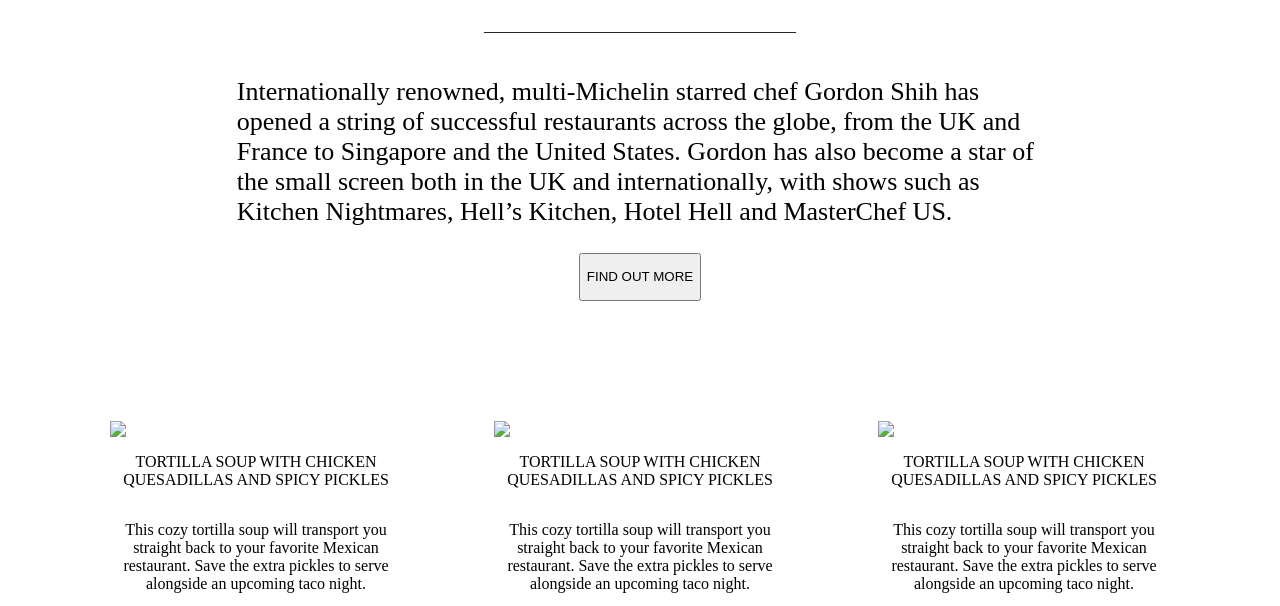
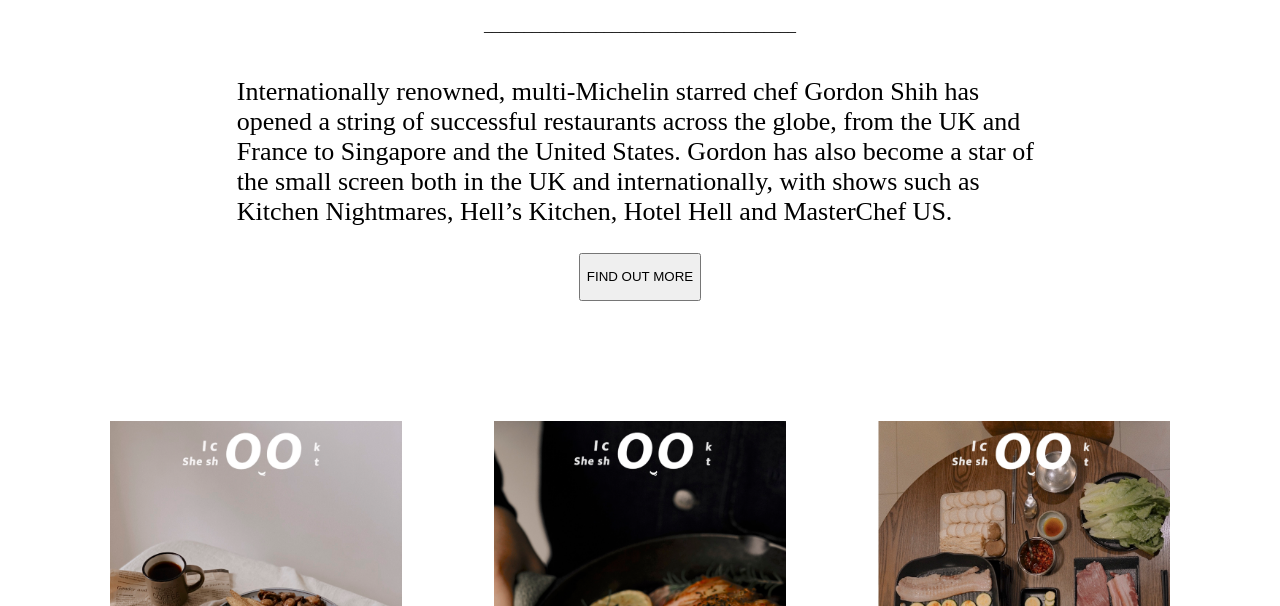
Before and after one commit to GordonLShih/funStuff, a plain HTML site: page index.html in a window 1280 px wide. Shown: the part 157-763 px from the top of the page. Drawn offline with Linux system fonts and the light colour scheme; the site is published under a folder, as on GitHub Pages, so addresses that start at the root find nothing.

Commit message:
Fix all image bugs

```diff
--- a/index.html
+++ b/index.html
@@ -29,7 +29,7 @@
     </div> -->
     <div class="recipeDiv">
         <div class="recipeDetailDiv">
-            <img class="recipeImage" src="/img/5.jpg">
+            <img class="recipeImage" src="img/5.jpg">
             <p class="recipeDetailText">TORTILLA SOUP WITH CHICKEN QUESADILLAS AND SPICY PICKLES</p>
             <p class="recipeDetailText">This cozy tortilla soup will transport you straight back to your favorite Mexican restaurant. Save the extra pickles to serve alongside an upcoming taco night.</p>
             <button class="viewRecipeButton">
@@ -37,7 +37,7 @@
             </button>
         </div>
         <div class="recipeDetailDiv">
-            <img class="recipeImage" src="/img/7.jpg">
+            <img class="recipeImage" src="img/7.jpg">
             <p class="recipeDetailText">TORTILLA SOUP WITH CHICKEN QUESADILLAS AND SPICY PICKLES</p>
             <p class="recipeDetailText">This cozy tortilla soup will transport you straight back to your favorite Mexican restaurant. Save the extra pickles to serve alongside an upcoming taco night.</p>
             <button class="viewRecipeButton">
@@ -45,7 +45,7 @@
             </button>
         </div>
         <div class="recipeDetailDiv">
-            <img class="recipeImage" src="/img/8.jpg">
+            <img class="recipeImage" src="img/8.jpg">
             <p class="recipeDetailText">TORTILLA SOUP WITH CHICKEN QUESADILLAS AND SPICY PICKLES</p>
             <p class="recipeDetailText">This cozy tortilla soup will transport you straight back to your favorite Mexican restaurant. Save the extra pickles to serve alongside an upcoming taco night.</p>
             <button class="viewRecipeButton">
```
